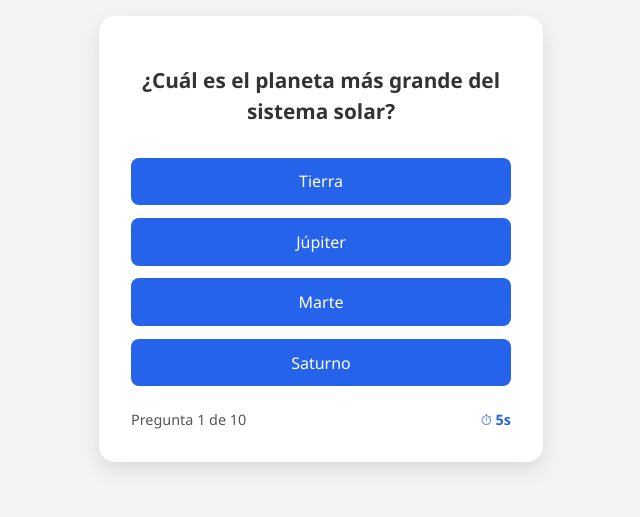
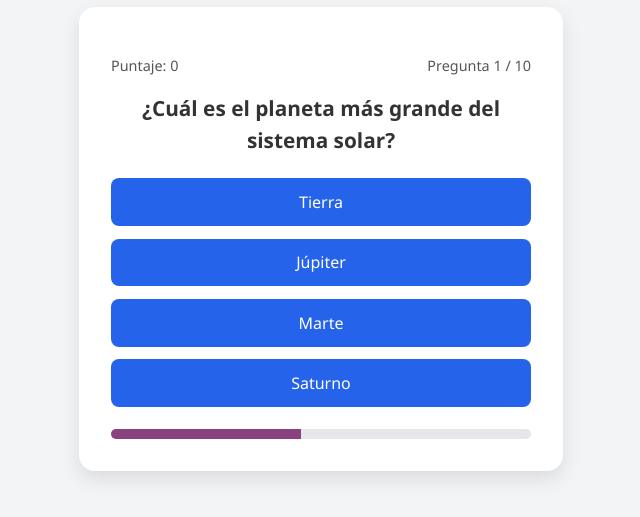
Before and after one commit to Patogol35/QuizEducativo, a React (Vite) app: page / in a window 1280 px wide. Shown: the part 161-678 px from the top of the page, without its empty margins (319-959 px from the left). Built offline with nearby package versions, Linux system fonts and the light colour scheme.

Commit message:
Update App.jsx

```diff
--- a/src/App.jsx
+++ b/src/App.jsx
@@ -1,5 +1,5 @@
 import { useState, useEffect } from "react";
-import styled from "styled-components";
+import styled, { keyframes } from "styled-components";
 import { questions } from "./data";
 
 // 🎨 Estilos con styled-components
@@ -17,7 +17,7 @@ const Card = styled.div`
   padding: 2rem;
   border-radius: 16px;
   box-shadow: 0 8px 20px rgba(0, 0, 0, 0.1);
-  width: 380px;
+  width: 420px;
   text-align: center;
   animation: fadeIn 0.5s ease-in-out;
 
@@ -36,7 +36,7 @@ const Card = styled.div`
 const Title = styled.h2`
   font-size: 1.3rem;
   font-weight: bold;
-  margin-bottom: 1.5rem;
+  margin-bottom: 1rem;
   color: #333;
 `;
 
@@ -66,9 +66,23 @@ const Info = styled.div`
   color: #555;
 `;
 
-const Timer = styled.span`
-  font-weight: bold;
-  color: ${(props) => (props.timeLeft <= 3 ? "#dc2626" : "#2563eb")};
+const ProgressBarWrapper = styled.div`
+  margin-top: 1rem;
+  height: 10px;
+  background: #e5e7eb;
+  border-radius: 5px;
+  overflow: hidden;
+`;
+
+const fillAnimation = (duration) => keyframes`
+  from { width: 100%; background: #2563eb; }
+  to { width: 0%; background: #dc2626; }
+`;
+
+const ProgressBar = styled.div`
+  height: 100%;
+  animation: ${(props) => fillAnimation(props.duration)} linear forwards;
+  animation-duration: ${(props) => props.duration}s;
 `;
 
 export default function App() {
@@ -79,14 +93,14 @@ export default function App() {
 
   const handleAnswer = (option) => {
     if (option === questions[current].answer) {
-      setScore(score + 1);
+      setScore((prev) => prev + 1);
     }
     nextQuestion();
   };
 
   const nextQuestion = () => {
     if (current + 1 < questions.length) {
-      setCurrent(current + 1);
+      setCurrent((prev) => prev + 1);
       setTimeLeft(10);
     } else {
       setFinished(true);
@@ -116,28 +130,36 @@ export default function App() {
     <Container>
       {!finished ? (
         <Card>
+          {/* Mostrar puntaje en la parte superior */}
+          <Info style={{ marginBottom: "1rem" }}>
+            <span>Puntaje: {score}</span>
+            <span>
+              Pregunta {current + 1} / {questions.length}
+            </span>
+          </Info>
+
           <Title>{questions[current].question}</Title>
+
           {questions[current].options.map((opt, idx) => (
             <Button key={idx} onClick={() => handleAnswer(opt)}>
               {opt}
             </Button>
           ))}
-          <Info>
-            <span>
-              Pregunta {current + 1} de {questions.length}
-            </span>
-            <Timer timeLeft={timeLeft}>⏱ {timeLeft}s</Timer>
-          </Info>
+
+          {/* Barra de progreso */}
+          <ProgressBarWrapper>
+            <ProgressBar key={current} duration={10} />
+          </ProgressBarWrapper>
         </Card>
       ) : (
         <Card>
           <Title>Juego terminado 🎉</Title>
           <p>
-            Tu puntaje: <b>{score}</b> / {questions.length}
+            Tu puntaje final: <b>{score}</b> / {questions.length}
           </p>
           <Button onClick={restartGame}>Jugar de nuevo</Button>
         </Card>
       )}
     </Container>
   );
-  }
+          }
```
